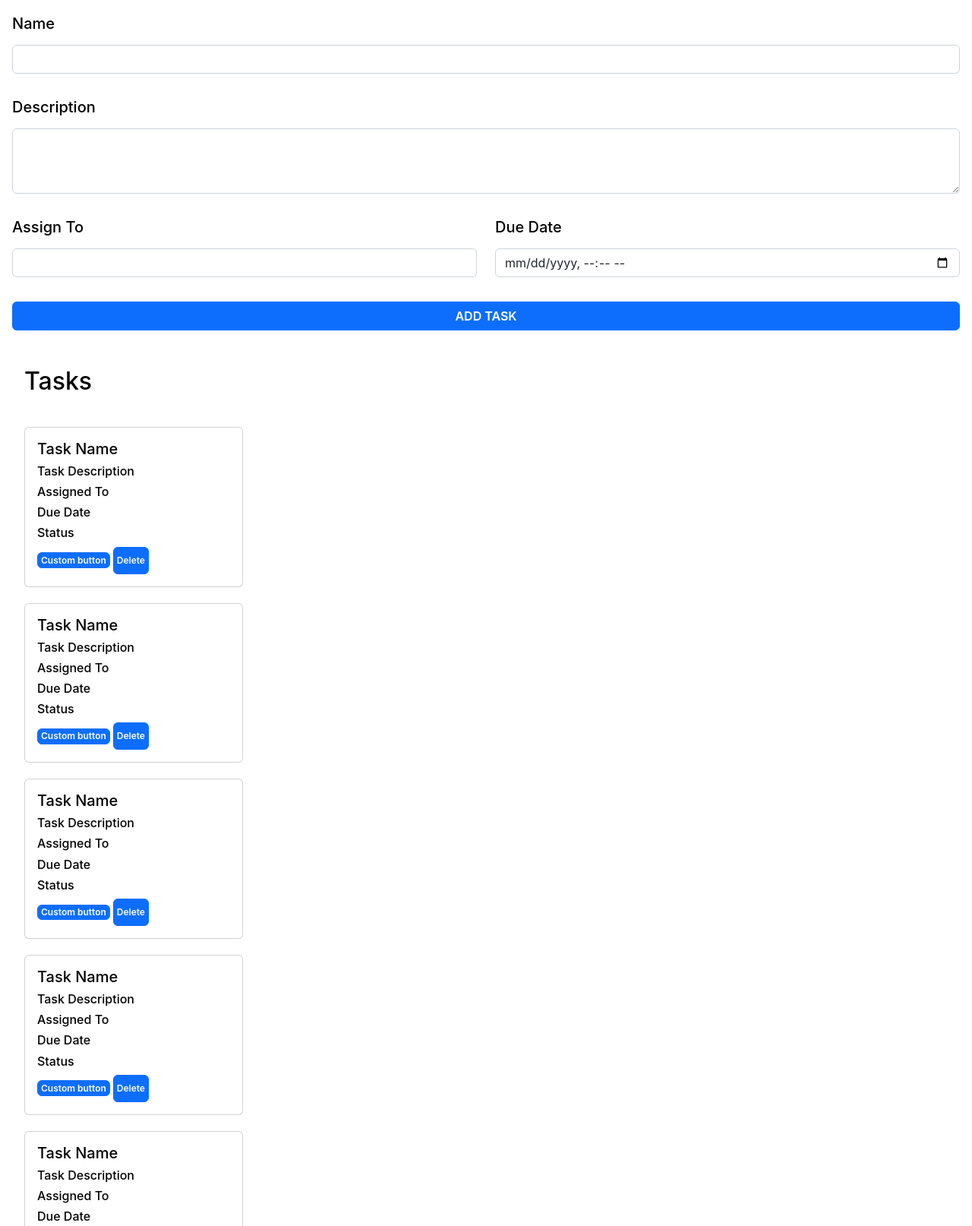
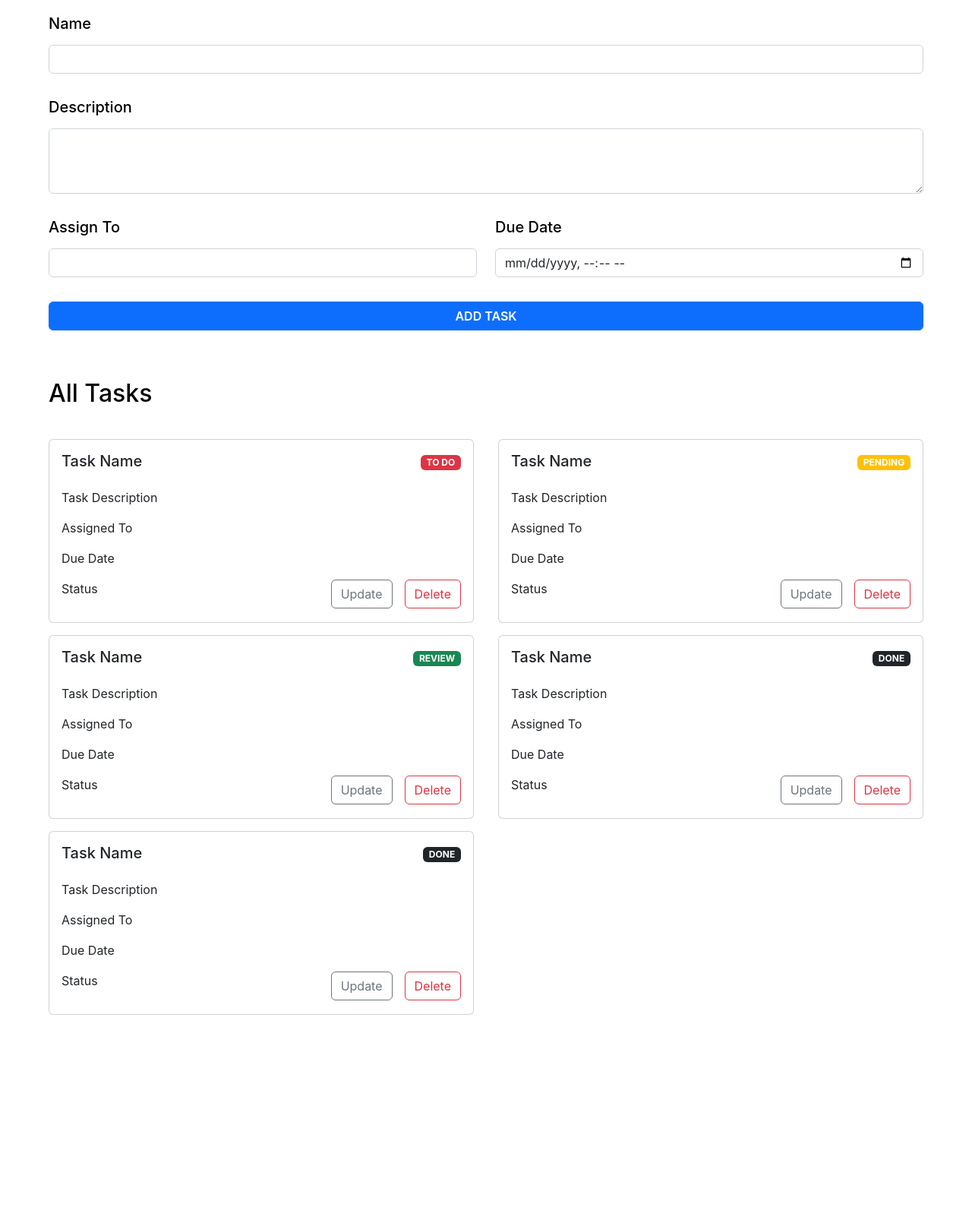
Before and after one commit to elainamhill/Group-6-FinalProject, a plain HTML site: page index.html in a window 1280 px wide. Shown: the part 163-1777 px from the top of the page at 76% size. After the commit the page ends 1523 px from the top, so only its background shows below. Drawn offline with nearby package versions, Linux system fonts and the light colour scheme.

Commit message:
Update task form layout, add unique HTML element id's

```diff
--- a/assets/css/style.css
+++ b/assets/css/style.css
@@ -1,6 +1,6 @@
 body {
     font-family: -apple-system,BlinkMacSystemFont,"Segoe UI",Helvetica,Arial,sans-serif,"Apple Color Emoji","Segoe UI Emoji";
-    font-size: 14px;
+    font-size: 16px;
     line-height: 1.5;
     color: var(--color-fg-default);
     background-color: var(--color-canvas-default);
--- a/index.html
+++ b/index.html
@@ -12,122 +12,172 @@
     <body>
         <h1 class="text-bg-light p-3 text-center">Task Planner</h1>
 
-        <section  class="p-3 text-justify">
-        <h2>New Task</h2>
-        </section>
+        <section class="mx-5 p-3 text-justify">
+            <h2 class="py-2">New Task</h2>
 
-        <section class="p-3 text-justify">
-            <div class="row">
+            <div class="row py-3">
                 <div class="col-md-12">
-                    <label for="inputCity" class="form-label"><h5>Name</h5></label>
-                    <input type="text" class="form-control" id="inputCity">
-                    <div class="col-md-12"> </div>
-            </div>
-        </section>
-
-        <section class="p-3 text-justify">
-            <div class="row">
-                <div class="col-md-12">
-                    <label for="exampleFormControlTextarea1" class="form-label"><h5>Description</h5></label>
-                    <textarea class="form-control" id="exampleFormControlTextarea1" rows="3"></textarea>
-                    <div class="col-md-12"></div>
-                </div>
-        </section>
-
-        <section>
-            <div class="row p-3 text-justify">
-                <div class="col-sm-6">
-                    <label for="inputCity" class="form-label"><h5>Assign To</h5></label>
-                    <input type="text" class="form-control" id="inputCity">
-                </div>
-                <div class="col-sm-6">
-                    <label for="due_date" class="form-label"><h5>Due Date</h5></label>
-                    <input type="datetime-local" class ="form-control" id="due_date">
+                    <label for="input_taskName" class="form-label"><h5>Name</h5></label>
+                    <input type="text" class="form-control" id="input_taskName">
                 </div>
             </div>
-            <div class="row p-3 text-justify">
+
+            <div class="row py-3">
+                <div class="col-md-12">
+                    <label for="input_description" class="form-label"><h5>Description</h5></label>
+                    <textarea class="form-control" id="input_description" rows="3"></textarea>
+                </div>
+            </div>
+
+            <div class="row">
+                <div class="col-sm-6 py-3">
+                    <label for="input_assign" class="form-label"><h5>Assign To</h5></label>
+                    <input type="text" class="form-control" id="input_assign">
+                </div>
+                <div class="col-sm-6 py-3">
+                    <label for="input_dueDate" class="form-label"><h5>Due Date</h5></label>
+                    <input type="datetime-local" class ="form-control" id="input_dueDate">
+                </div>
+            </div>
+
+            <div class="row py-3">
                 <div class="d-grid">
-                    <button type="button" class="btn btn-primary">ADD TASK</button>
+                    <button type="button" class="btn btn-primary btn-rounded">ADD TASK</button>
                 </div>
             </div>
         </section>
 
-        <footer class="p-3 text-justify">
-            <section class="p-3">
-                <h2>Tasks</h2>
-            </section>
-            <ul class="list-group p-3 text-justify">
-                <li class="list-group">
-                    <div class="card" style="width: 18rem;">
+        <br>
+
+        <section class="mx-5 text-justify">
+            <h2 class="py-2 px-3">All Tasks</h2>
+
+            <ul class="list-group list-group-horizontal align-items-stretch flex-wrap py-3">
+
+                <!-- Card #1 -->
+                <li class="list-group-item border-0 w-50">
+                    <div class="card">
                         <div class="card-body">
-                            <h5 class="card-title">Task Name</h5>
-                            <h6 class="card-title">Task Description</h6>
-                            <h6 class="card-title">Assigned To</h6>
-                            <h6 class="card-title">Due Date</h6>
-                            <h6 class="card-title">Status</h6>
-                            <button type="button" class="btn btn-primary" style="--bs-btn-padding-y: .025rem; --bs-btn-padding-x: .25rem; --bs-btn-font-size: .75rem;">Custom button</button>
-                            <button type="button" class="btn btn-primary" style="--bs-btn-padding-y: .5rem; --bs-btn-padding-x: .25rem; --bs-btn-font-size: .75rem;">Delete</button>
+                            <div class="d-flex justify-content-between">
+                                <h5 class="card-title pb-3">Task Name</h5>
+                                <div>
+                                    <span class="badge bg-danger">TO DO</span>
+                                </div>
+                            </div>
+                            <p class="card-text">Task Description</p>
+                            <p class="card-text">Assigned To</p>
+                            <p class="card-text">Due Date</p>
+                                <div class="d-flex justify-content-between">
+                                    <p class="card-text">Status</p>
+                                    <div>
+                                        <button type="button" class="btn btn-outline-danger float-end ms-3">Delete</button>
+                                        <button type="button" class="btn btn-outline-secondary float-end">Update</button>
+                                    </div>
+                                </div>
                         </div>
                     </div>
-                    <br>
                 </li>
-                <li class="list-group">
-                    <div class="card" style="width: 18rem;">
+
+                <!-- Card #2 -->
+                <li class="list-group-item border-0 w-50">
+                    <div class="card">
                         <div class="card-body">
-                            <h5 class="card-title">Task Name</h5>
-                            <h6 class="card-title">Task Description</h6>
-                            <h6 class="card-title">Assigned To</h6>
-                            <h6 class="card-title">Due Date</h6>
-                            <h6 class="card-title">Status</h6>
-                            <button type="button" class="btn btn-primary" style="--bs-btn-padding-y: .025rem; --bs-btn-padding-x: .25rem; --bs-btn-font-size: .75rem;">Custom button</button>
-                            <button type="button" class="btn btn-primary" style="--bs-btn-padding-y: .5rem; --bs-btn-padding-x: .25rem; --bs-btn-font-size: .75rem;">Delete</button>
+                            <div class="d-flex justify-content-between">
+                                <h5 class="card-title pb-3">Task Name</h5>
+                                <div>
+                                    <span class="badge bg-warning">PENDING</span>
+                                </div>
+                            </div>
+                            <p class="card-text">Task Description</p>
+                            <p class="card-text">Assigned To</p>
+                            <p class="card-text">Due Date</p>
+                                <div class="d-flex justify-content-between">
+                                    <p class="card-text">Status</p>
+                                    <div>
+                                        <button type="button" class="btn btn-outline-danger float-end ms-3">Delete</button>
+                                        <button type="button" class="btn btn-outline-secondary float-end">Update</button>
+                                    </div>
+                                </div>
                         </div>
                     </div>
-                    <br>
                 </li>
-                <li class="list-group">
-                    <div class="card" style="width: 18rem;">
+
+                <!-- Card #3 -->
+                <li class="list-group-item border-0 w-50">
+                    <div class="card">
                         <div class="card-body">
-                            <h5 class="card-title">Task Name</h5>
-                            <h6 class="card-title">Task Description</h6>
-                            <h6 class="card-title">Assigned To</h6>
-                            <h6 class="card-title">Due Date</h6>
-                            <h6 class="card-title">Status</h6>
-                            <button type="button" class="btn btn-primary" style="--bs-btn-padding-y: .025rem; --bs-btn-padding-x: .25rem; --bs-btn-font-size: .75rem;">Custom button</button>
-                            <button type="button" class="btn btn-primary" style="--bs-btn-padding-y: .5rem; --bs-btn-padding-x: .25rem; --bs-btn-font-size: .75rem;">Delete</button>
+                            <div class="d-flex justify-content-between">
+                                <h5 class="card-title pb-3">Task Name</h5>
+                                <div>
+                                    <span class="badge bg-success">REVIEW</span>
+                                </div>
+                            </div>
+                            <p class="card-text">Task Description</p>
+                            <p class="card-text">Assigned To</p>
+                            <p class="card-text">Due Date</p>
+                                <div class="d-flex justify-content-between">
+                                    <p class="card-text">Status</p>
+                                    <div>
+                                        <button type="button" class="btn btn-outline-danger float-end ms-3">Delete</button>
+                                        <button type="button" class="btn btn-outline-secondary float-end">Update</button>
+                                    </div>
+                                </div>
                         </div>
                     </div>
-                    <br>
                 </li>
-                <li class="list-group">
-                    <div class="card" style="width: 18rem;">
+
+                <!-- Card #4 -->
+                <li class="list-group-item border-0 w-50">
+                    <div class="card">
                         <div class="card-body">
-                            <h5 class="card-title">Task Name</h5>
-                            <h6 class="card-title">Task Description</h6>
-                            <h6 class="card-title">Assigned To</h6>
-                            <h6 class="card-title">Due Date</h6>
-                            <h6 class="card-title">Status</h6>
-                            <button type="button" class="btn btn-primary" style="--bs-btn-padding-y: .025rem; --bs-btn-padding-x: .25rem; --bs-btn-font-size: .75rem;">Custom button</button>
-                            <button type="button" class="btn btn-primary" style="--bs-btn-padding-y: .5rem; --bs-btn-padding-x: .25rem; --bs-btn-font-size: .75rem;">Delete</button>
+                            <div class="d-flex justify-content-between">
+                                <h5 class="card-title pb-3">Task Name</h5>
+                                <div>
+                                    <span class="badge bg-dark">DONE</span>
+                                </div>
+                            </div>
+                            <p class="card-text">Task Description</p>
+                            <p class="card-text">Assigned To</p>
+                            <p class="card-text">Due Date</p>
+                                <div class="d-flex justify-content-between">
+                                    <p class="card-text">Status</p>
+                                    <div>
+                                        <button type="button" class="btn btn-outline-danger float-end ms-3">Delete</button>
+                                        <button type="button" class="btn btn-outline-secondary float-end">Update</button>
+                                    </div>
+                                </div>
                         </div>
                     </div>
-                    <br>
                 </li>
-                <li class="list-group">
-                    <div class="card" style="width: 18rem;">
+
+                <!-- Card #5 -->
+                <li class="list-group-item border-0 w-50">
+                    <div class="card">
                         <div class="card-body">
-                            <h5 class="card-title">Task Name</h5>
-                            <h6 class="card-title">Task Description</h6>
-                            <h6 class="card-title">Assigned To</h6>
-                            <h6 class="card-title">Due Date</h6>
-                            <h6 class="card-title">Status</h6>
-                            <button type="button" class="btn btn-primary" style="--bs-btn-padding-y: .025rem; --bs-btn-padding-x: .25rem; --bs-btn-font-size: .75rem;">Custom button</button>
-                            <button type="button" class="btn btn-primary" style="--bs-btn-padding-y: .5rem; --bs-btn-padding-x: .25rem; --bs-btn-font-size: .75rem;">Delete</button>
+                            <div class="d-flex justify-content-between">
+                                <h5 class="card-title pb-3">Task Name</h5>
+                                <div>
+                                    <span class="badge bg-dark">DONE</span>
+                                </div>
+                            </div>
+                            <p class="card-text">Task Description</p>
+                            <p class="card-text">Assigned To</p>
+                            <p class="card-text">Due Date</p>
+                                <div class="d-flex justify-content-between">
+                                    <p class="card-text">Status</p>
+                                    <div>
+                                        <button type="button" class="btn btn-outline-danger float-end ms-3">Delete</button>
+                                        <button type="button" class="btn btn-outline-secondary float-end">Update</button>
+                                    </div>
+                                </div>
                         </div>
                     </div>
-                    <br>
                 </li>
+
             </ul>
+        </section>
+
+        <footer>
         </footer>
 
         <!-- JavaScript Bundle with Popper -->
```
